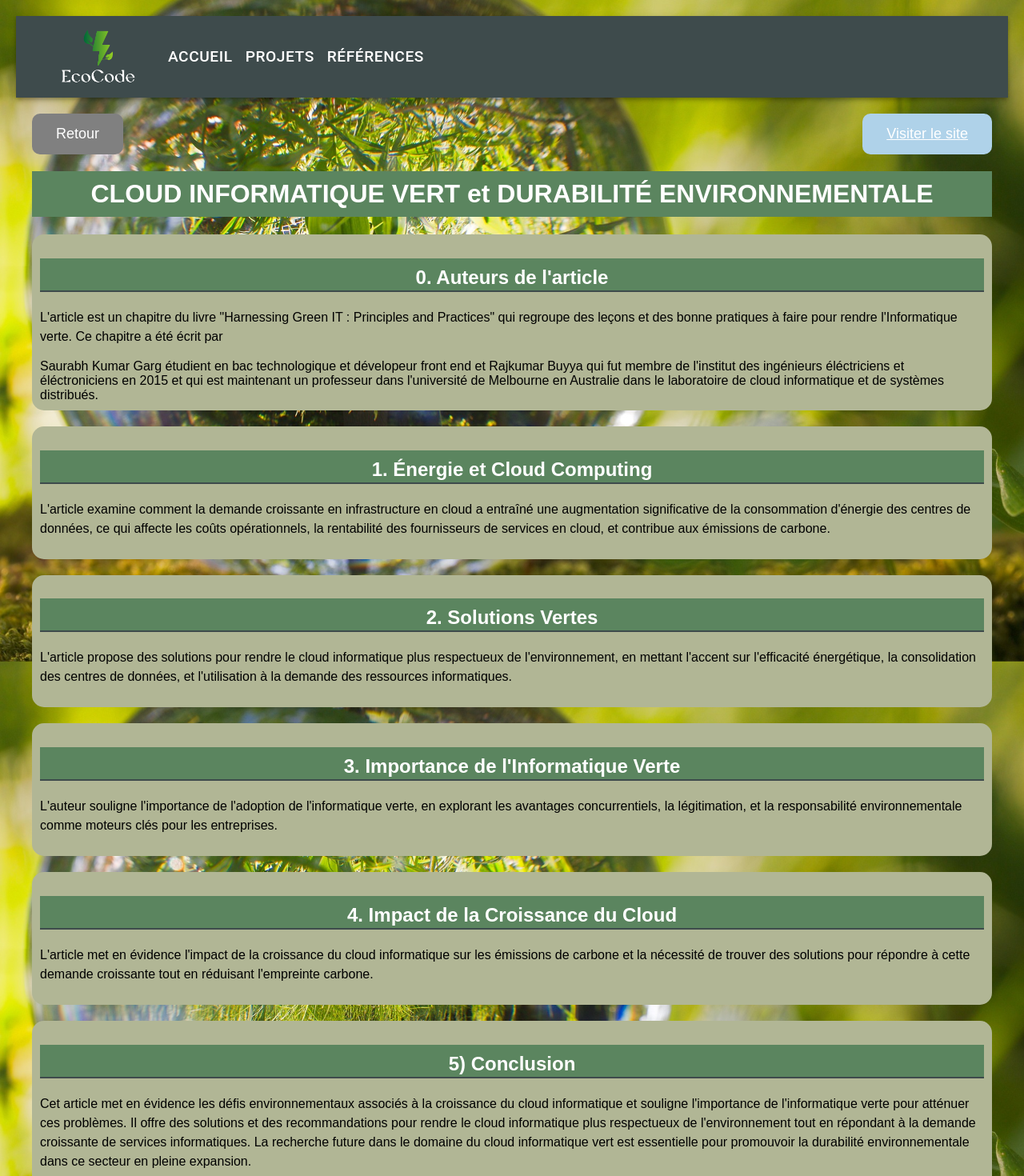
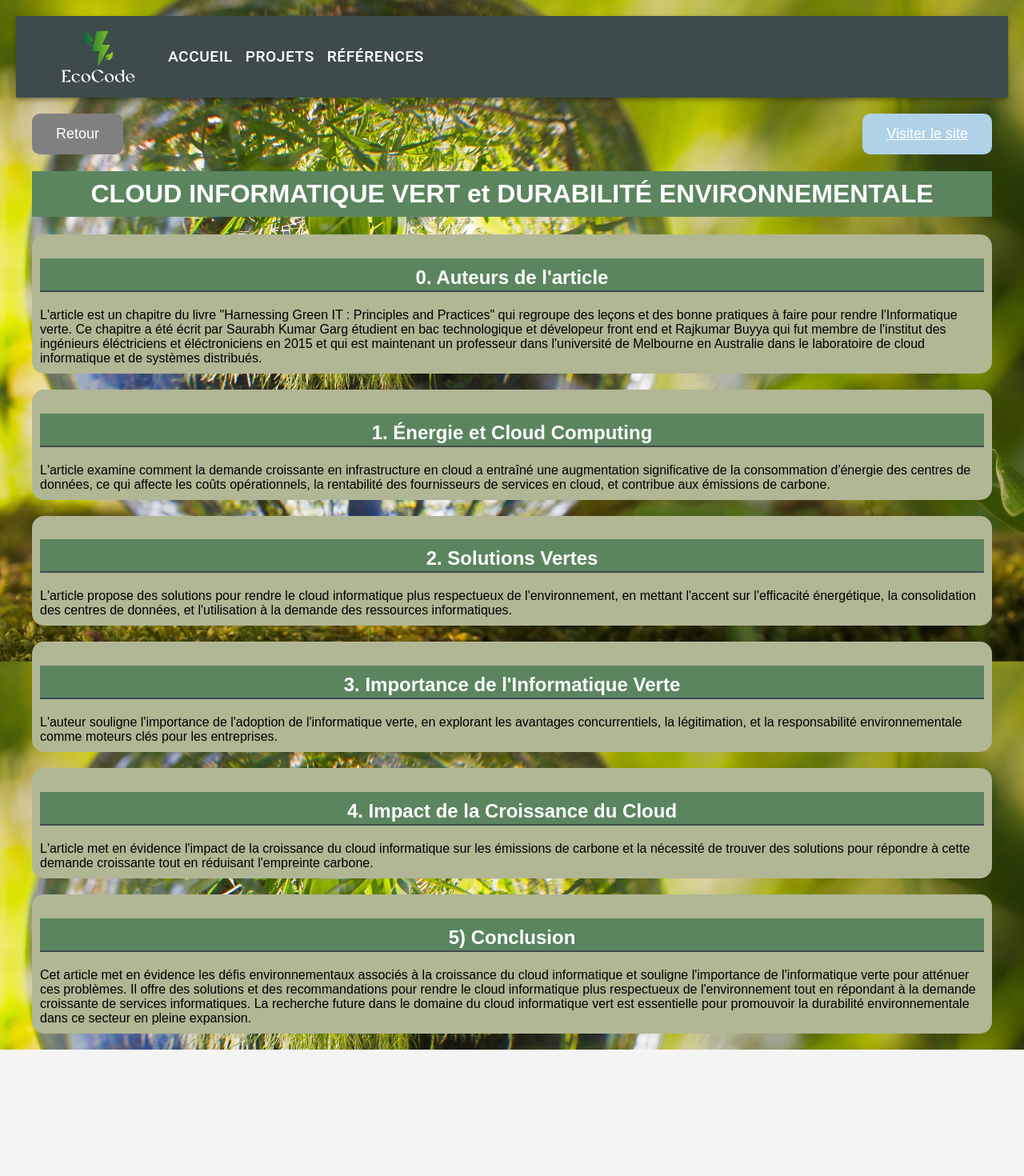
Before and after one commit to EdwardDominique/Green-IT, a React (Create React App) app in the folder Front end/front-end/: page /reference8 in a window 1280 px wide. Shown: the top 1470 px of the page at 80% size. After the commit the page ends 1312 px from the top, so only its background shows below. Built offline with nearby package versions, Linux system fonts and the light colour scheme.

Commit message:
Update Reference8.js

```diff
--- a/Front end/front-end/src/pages/references/Reference8.js
+++ b/Front end/front-end/src/pages/references/Reference8.js
@@ -18,7 +18,7 @@ function Reference8() {
             <h1>CLOUD INFORMATIQUE VERT et DURABILITÉ ENVIRONNEMENTALE</h1>
             <section id="article-section">
                 <h1>0. Auteurs de l'article</h1>
-                <p>L'article est un chapitre du livre "Harnessing Green IT : Principles and Practices" qui regroupe des leçons et des bonne pratiques à faire pour rendre l'Informatique verte. Ce chapitre a été écrit par </p>
+                <a>L'article est un chapitre du livre "Harnessing Green IT : Principles and Practices" qui regroupe des leçons et des bonne pratiques à faire pour rendre l'Informatique verte. Ce chapitre a été écrit par </a>
                 <a href="https://scholar.google.com/citations?hl=fr&user=v5xSgA0AAAAJ" target="_blank" rel="noopener noreferrer" className="site-link-author">Saurabh Kumar Garg</a>
                 <a> étudient en bac technologique et dévelopeur front end et </a>
                 <a href="https://scholar.google.com/citations?hl=fr&user=7xN6JqYAAAAJ" target="_blank" rel="noopener noreferrer" className="site-link-author">Rajkumar Buyya</a>
@@ -26,23 +26,23 @@ function Reference8() {
             </section>
             <section id="article-section">
                 <h1>1. Énergie et Cloud Computing</h1>
-                <p>L'article examine comment la demande croissante en infrastructure en cloud a entraîné une augmentation significative de la consommation d'énergie des centres de données, ce qui affecte les coûts opérationnels, la rentabilité des fournisseurs de services en cloud, et contribue aux émissions de carbone.</p>
+                <a>L'article examine comment la demande croissante en infrastructure en cloud a entraîné une augmentation significative de la consommation d'énergie des centres de données, ce qui affecte les coûts opérationnels, la rentabilité des fournisseurs de services en cloud, et contribue aux émissions de carbone.</a>
             </section>
             <section id="article-section">
                 <h1>2. Solutions Vertes</h1>
-                <p>L'article propose des solutions pour rendre le cloud informatique plus respectueux de l'environnement, en mettant l'accent sur l'efficacité énergétique, la consolidation des centres de données, et l'utilisation à la demande des ressources informatiques.</p>
+                <a>L'article propose des solutions pour rendre le cloud informatique plus respectueux de l'environnement, en mettant l'accent sur l'efficacité énergétique, la consolidation des centres de données, et l'utilisation à la demande des ressources informatiques.</a>
             </section>
             <section id="article-section">
                 <h1>3. Importance de l'Informatique Verte</h1>
-                <p>L'auteur souligne l'importance de l'adoption de l'informatique verte, en explorant les avantages concurrentiels, la légitimation, et la responsabilité environnementale comme moteurs clés pour les entreprises.</p>
+                <a>L'auteur souligne l'importance de l'adoption de l'informatique verte, en explorant les avantages concurrentiels, la légitimation, et la responsabilité environnementale comme moteurs clés pour les entreprises.</a>
             </section>
             <section id="article-section">
                 <h1>4. Impact de la Croissance du Cloud</h1>
-                <p>L'article met en évidence l'impact de la croissance du cloud informatique sur les émissions de carbone et la nécessité de trouver des solutions pour répondre à cette demande croissante tout en réduisant l'empreinte carbone.</p>
+                <a>L'article met en évidence l'impact de la croissance du cloud informatique sur les émissions de carbone et la nécessité de trouver des solutions pour répondre à cette demande croissante tout en réduisant l'empreinte carbone.</a>
             </section>
             <section id="article-section">
                 <h1>5) Conclusion</h1>
-                <p>Cet article met en évidence les défis environnementaux associés à la croissance du cloud informatique et souligne l'importance de l'informatique verte pour atténuer ces problèmes. Il offre des solutions et des recommandations pour rendre le cloud informatique plus respectueux de l'environnement tout en répondant à la demande croissante de services informatiques. La recherche future dans le domaine du cloud informatique vert est essentielle pour promouvoir la durabilité environnementale dans ce secteur en pleine expansion.</p>
+                <a>Cet article met en évidence les défis environnementaux associés à la croissance du cloud informatique et souligne l'importance de l'informatique verte pour atténuer ces problèmes. Il offre des solutions et des recommandations pour rendre le cloud informatique plus respectueux de l'environnement tout en répondant à la demande croissante de services informatiques. La recherche future dans le domaine du cloud informatique vert est essentielle pour promouvoir la durabilité environnementale dans ce secteur en pleine expansion.</a>
             </section>
         </div>
     );
```
